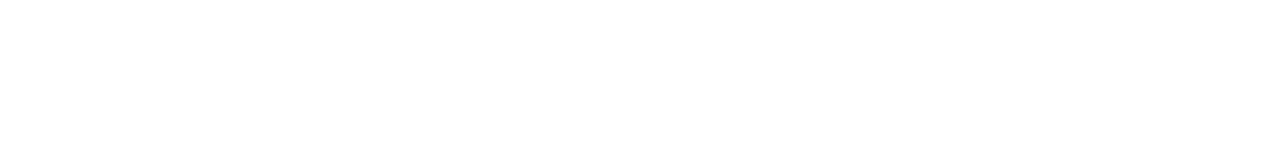
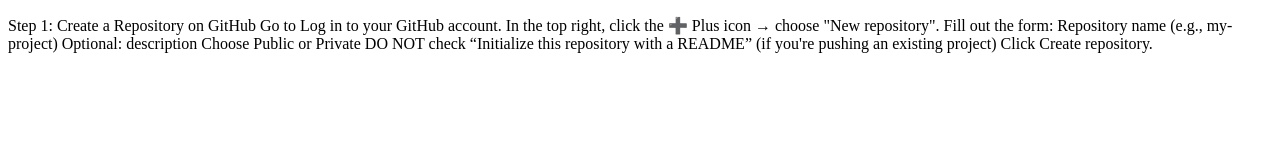
Before and after one commit to codervi8271/Git-Github, a plain HTML site: page index.html in a window 1280 px wide. Drawn offline with Linux system fonts and the light colour scheme.

Commit message:
Final Update

```diff
--- a/index.html
+++ b/index.html
@@ -6,6 +6,25 @@
     <title>Document</title>
 </head>
 <body>
+    <p>Step 1: Create a Repository on GitHub
+Go to <a href="https://github.com"></a>
 
+Log in to your GitHub account.
+
+In the top right, click the ➕ Plus icon → choose "New repository".
+
+Fill out the form:
+
+Repository name (e.g., my-project)
+
+Optional: description
+
+Choose Public or Private
+
+DO NOT check “Initialize this repository with a README” (if you're pushing an existing project)
+
+Click Create repository.
+
+</p>
 </body>
 </html>
```
Also changed, not shown: 1 other file.
